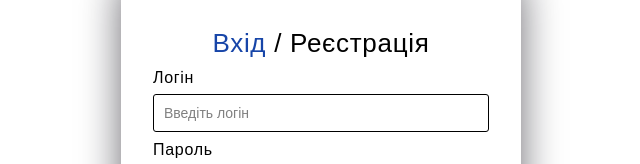
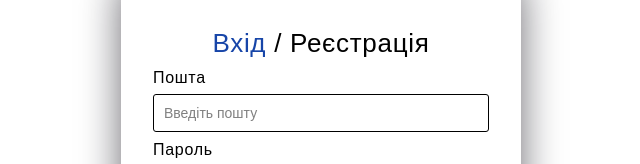
Before and after one commit to BroskiKr/react-learning, a React (Create React App) app: page /login in a window 1280 px wide. Shown: the part 186-350 px from the top of the page, without its empty margins (319-959 px from the left). Built offline with nearby package versions, Linux system fonts and the light colour scheme; no server answers.

Commit message:
change auth from username to email

```diff
--- a/src/pages/Login.jsx
+++ b/src/pages/Login.jsx
@@ -74,8 +74,8 @@ const Login = (props) => {
           <Link to='/register'>Реєстрація</Link>
         </div>
         <form>
-          <label htmlFor="username">Логін</label>
-          <MyInput id="username" onChange={e => setCredentials({ ...credentials, username: e.target.value })} value={credentials.username} type="text" placeholder='Введіть логін' />
+          <label htmlFor="username">Пошта</label>
+          <MyInput id="username" onChange={e => setCredentials({ ...credentials, username: e.target.value })} value={credentials.username} type="text" placeholder='Введіть пошту' />
           <label htmlFor="pass">Пароль</label>
           <MyInput id="pass" onChange={e => setCredentials({ ...credentials, password: e.target.value })} value={credentials.password} type="password" placeholder='Введіть пароль' />
           {loginError && <div className="error">Invalid credentials.Try again</div>}
--- a/src/pages/Register.jsx
+++ b/src/pages/Register.jsx
@@ -31,7 +31,7 @@ const Register = (props) => {
   const registerUser = async (user) => {
     try {
       const response = await UserService.registerUser(user)
-      const userCredentials = { username: user.last_name, password: user.password }
+      const userCredentials = { username: user.email, password: user.password }
       await login(userCredentials)
       return response
     } catch (error) {
```
